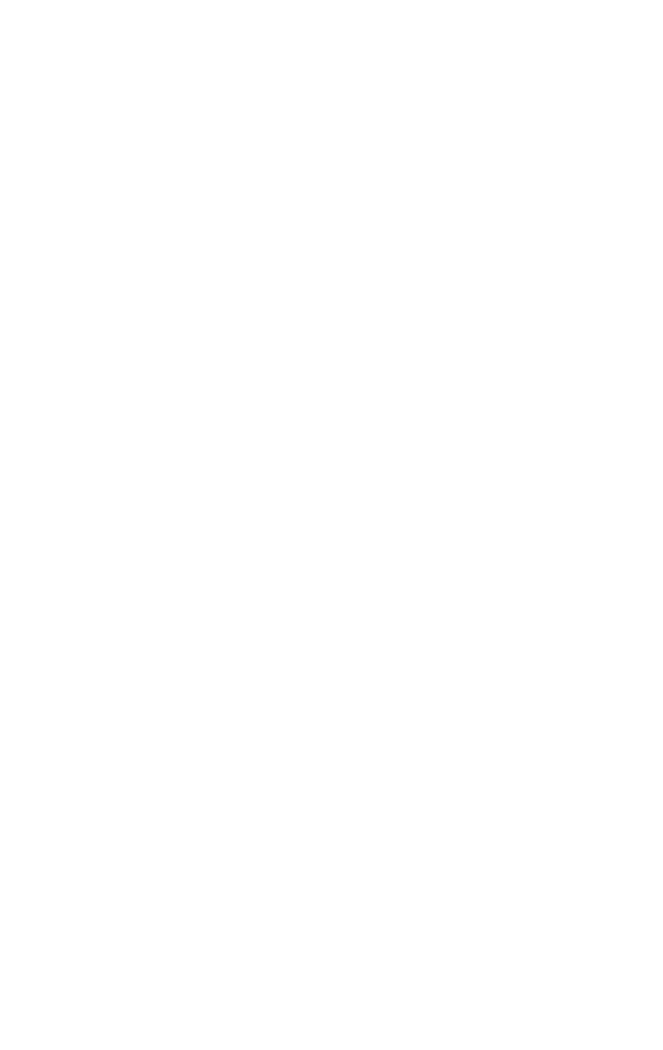
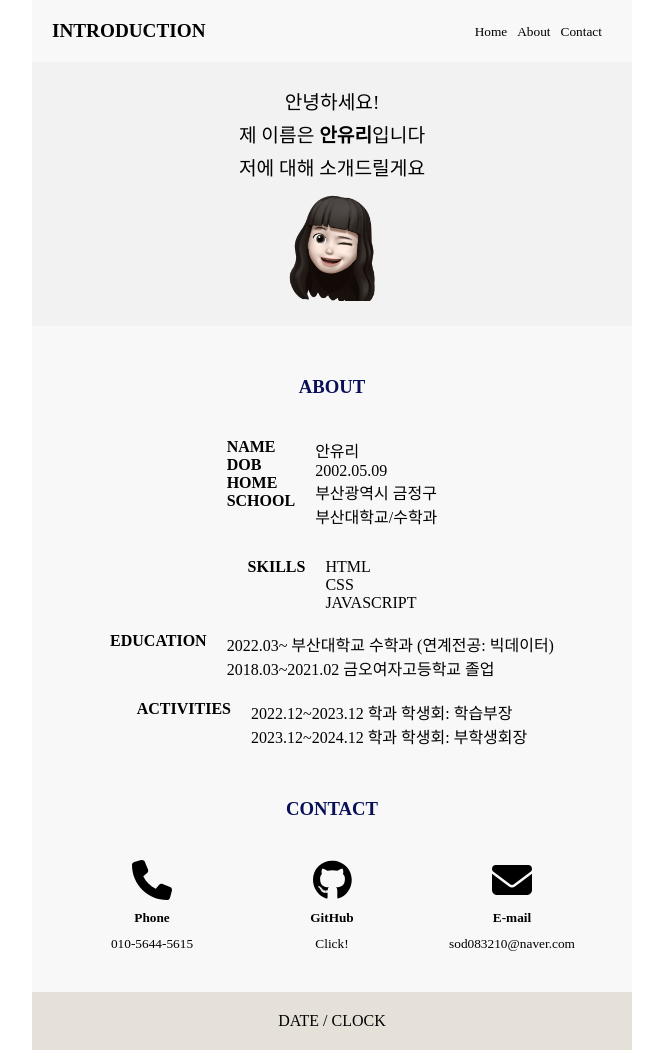
Before and after one commit to dububuri/frontend-bootcamp, a plain HTML site: page introduction/index.html in a window 1280 px wide. Shown: the whole page, without its empty margins (308-971 px from the left). Before the commit the page ends 800 px from the top, so only its background shows below. Drawn offline with Linux system fonts and the light colour scheme; a web font is replaced by a local one.

Commit message:
introduction-style

```diff
--- a/introduction/index.html
+++ b/introduction/index.html
@@ -1,23 +1,127 @@
 <!DOCTYPE html>
 <html lang="en">
+
 <head>
    <meta charset="UTF-8">
    <meta name="viewport" content="width=device-width, initial-scale=1.0">
    <title>Self-Introduction</title>
    <link rel="stylesheet" href="style.css">
+   <script src="https://use.fontawesome.com/releases/v6.7.0/js/all.js"></script>
+   <link rel="stylesheet" as="style" crossorigin
+      href="https://cdn.jsdelivr.net/gh/ungveloper/web-fonts/GmarketSans/font-face.css" />
+   <link rel="stylesheet" as="style" crossorigin
+      href="https://cdn.jsdelivr.net/gh/ungveloper/web-fonts/GmarketSans/font-family.css" />
 </head>
+
 <body>
-   <header>
-      <nav>
+   <div class="container">
+      <header>
+         <p>INTRODUCTION</p>
+         <nav>
+            <ul>
+               <li><a href="#home">Home</a></li>
+               <li><a href="#about">About</a></li>
+               <li><a href="#contact">Contact</a></li>
+            </ul>
+         </nav>
+      </header>
 
+      <main>
+         <article id="home">
+            <p>안녕하세요!</p>
+            <p>제 이름은 <span>안유리</span>입니다</p>
+            <p>저에 대해 소개드릴게요</p>
+            <img src="memoji.png" alt="Memoji">
+         </article>
 
-      </nav>
-   </header>
-   <main>
+         <section id="about">
+            <h3>ABOUT</h3>
 
-   </main>
-   <footer>
+            <div class="about-detail">
 
-   </footer>
+               <div class="about-detail-top">
+
+                  <div class="about-detail-top-info">
+                     <p>NAME</p>
+                     <p>DOB</p>
+                     <p>HOME</p>
+                     <p>SCHOOL</p>
+                  </div>
+
+                  <div class="about-detail-top-desc">
+                     <p>안유리</p>
+                     <p>2002.05.09</p>
+                     <p>부산광역시 금정구</p>
+                     <p>부산대학교/수학과</p>
+                  </div>
+               </div>
+
+               <div class="about-detail-bottom">
+
+                  <div class="about-detail-bottom-info skills">
+                     <h4>SKILLS</h4>
+                     <div class="about-detail-bottom-desc skills-desc">
+                        <p>HTML</p>
+                        <p>CSS</p>
+                        <p>JAVASCRIPT</p>
+                     </div>
+                  </div>
+
+                  <div class="about-detail-bottom-info education">
+                     <h4>EDUCATION</h4>
+                     <div class="about-detail-bottom-desc education-desc">
+                        <p>2022.03~ 부산대학교 수학과 (연계전공: 빅데이터)</p>
+                        <p>2018.03~2021.02 금오여자고등학교 졸업</p>
+                     </div>
+                  </div>
+
+                  <div class="about-detail-bottom-info activities">
+                     <h4>ACTIVITIES</h4>
+                     <div class="about-detail-bottom-desc activities-desc">
+                        <p>2022.12~2023.12 학과 학생회: 학습부장</p>
+                        <p>2023.12~2024.12 학과 학생회: 부학생회장</p>
+                     </div>
+                  </div>
+
+               </div>
+            </div>
+         </section>
+
+         <section id="contact">
+
+            <h3>CONTACT</h3>
+
+            <div class="contact-detail">
+
+               <div class="contact-detail-info">
+                  <i class="fa-solid fa-phone icon"></i>
+                  <h5>Phone</h5>
+                  <p>010-5644-5615</p>
+               </div>
+
+               <div class="contact-detail-info">
+                  <a href="https://github.com/dububuri/frontend-bootcamp.git">
+                     <i class="fa-brands fa-github icon" style="color: black"></i>
+                  </a>
+                  <h5>GitHub</h5>
+                  <p>Click!</p>
+               </div>
+
+               <div class="contact-detail-info">
+                  <i class="fa-solid fa-envelope icon"></i>
+                  <h5>E-mail</h5>
+                  <p>sod083210@naver.com</p>
+               </div>
+
+            </div>
+         </section>
+
+      </main>
+
+      <footer>
+         <div>DATE / CLOCK</div>
+      </footer>
+   </div>
 </body>
+
 </html>
--- a/introduction/style.css
+++ b/introduction/style.css
@@ -0,0 +1,164 @@
+* {
+   margin: 0;
+   padding: 0;
+   box-sizing: border-box; /* padding을 width 내에 포함 */
+}
+
+/* body */
+body {
+   display: flex;
+   flex-direction: column;
+   justify-content: center;
+   align-items: center;
+}
+
+.container {
+   width: 600px;
+}
+
+/* header */
+header {
+   background-color: #F8F8F8;
+   padding: 20px;
+   display: flex;
+   align-items: center;
+}
+
+header p {
+   font-weight: 600;
+   font-size: larger;
+}
+
+nav {
+   display: flex;
+   justify-content: flex-end;
+   width: 100%; /* 이걸 하지 않으면 오른쪽 정렬이 되지 않습니다. 이유가 궁금합니다 */
+}
+
+nav ul {
+   list-style: none;
+   display: flex;
+}
+
+nav a {
+   text-decoration: none;
+   font-weight: 400;
+   font-size: smaller;
+   margin-right: 10px;
+   color: black;
+}
+
+nav a:hover {
+   color: #091057;
+   font-weight: 400;
+}
+
+
+/* main */
+main {
+   background-color: #F8F8F8;
+}
+
+
+/* article */
+#home {
+   padding: 20px 0;
+   display: flex;
+   flex-direction: column;
+   justify-content: center;
+   align-items: center;
+   background-color: #F2F2F2;
+}
+
+#home p {
+   font-weight: 400;
+   font-size: larger;
+   padding-top: 5px;
+}
+
+#home span {
+   font-weight: 600;
+}
+
+#home img {
+   width: 120px;
+   margin-bottom: 5px;
+}
+
+
+/* section-about */
+#about h3 {
+   display: flex;
+   justify-content: center;
+   padding: 50px 0 40px 0;
+   color: #091057;
+}
+
+.about-detail-top {
+   display: flex;
+   justify-content: center;
+   padding-bottom: 30px;
+}
+
+.about-detail-top-info {
+   font-weight: 600;
+   padding-right: 20px;
+}
+
+.about-detail-bottom {
+   display: flex;
+   flex-direction: column;
+   align-items: center;
+}
+
+.about-detail-bottom-info {
+   display: flex;
+   padding-bottom: 20px;
+}
+
+.about-detail-bottom-info h4 {
+   padding-right: 20px;
+}
+
+
+/* section-contact */
+#contact h3 {
+   display: flex;
+   justify-content: center;
+   padding: 30px 0;
+   color: #091057;
+}
+
+.contact-detail {
+   display: flex;
+   justify-content: center;
+   gap: 10px;
+   padding-bottom: 30px;
+}
+
+.contact-detail h5 {
+   margin: 10px 0;
+}
+
+.contact-detail-info {
+   display: flex;
+   flex-direction: column;
+   align-items: center;
+   padding: 10px;
+   width: 170px;
+}
+
+.contact-detail-info p {
+   font-size: smaller;
+}
+
+.icon {
+   font-size: 40px;
+}
+
+/* footer */
+footer {
+   background-color: #E5E0D8;
+   padding: 20px;
+   justify-items: center;
+}
```
Also changed, not shown: introduction/memoji.png (added), 4 other files.
